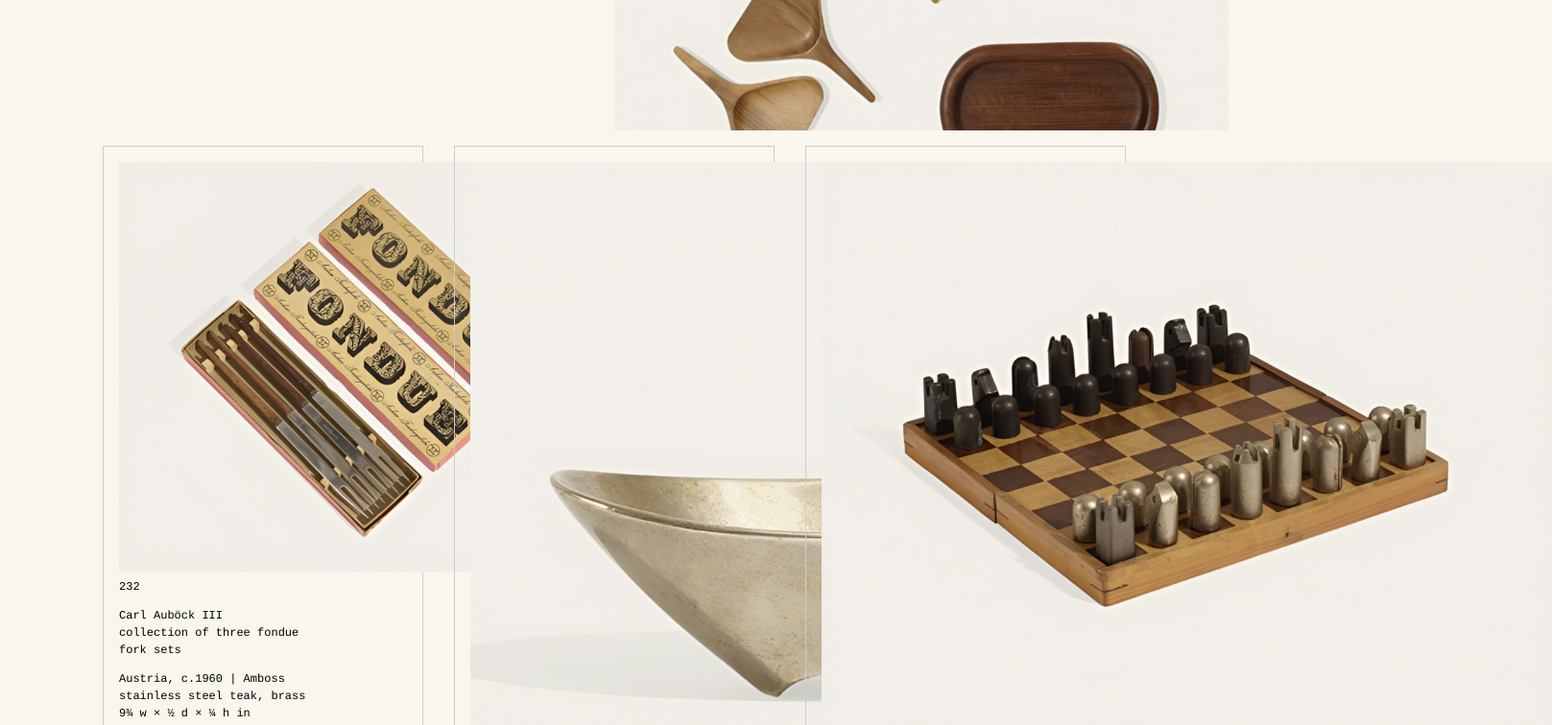
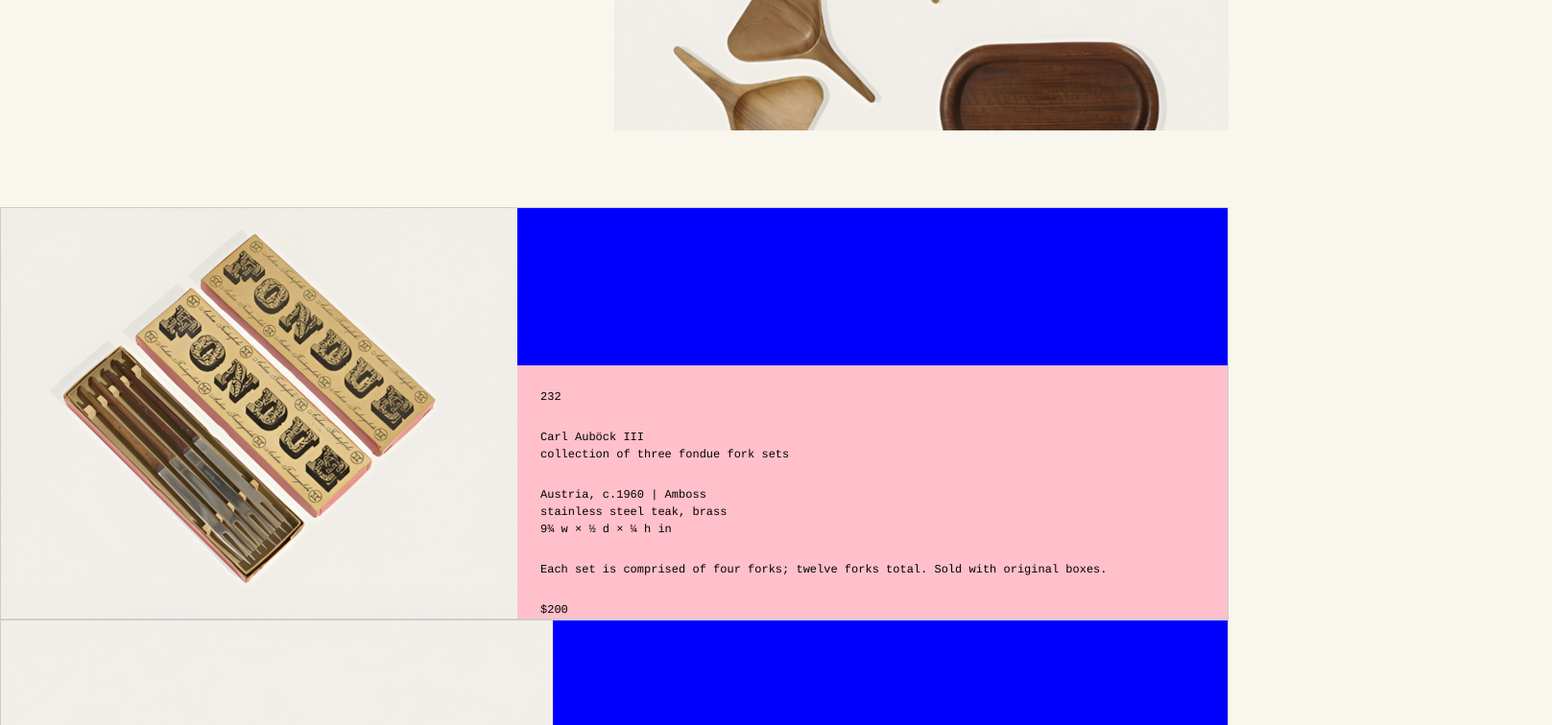
Before and after one commit to jennynguyenoberg/the-workshop, a React (Vite) app: page / in a window 1280 px wide. Shown: the part 660-1416 px from the top of the page at 96% size, 1617 px wide, since content can reach past the window. Built offline with nearby package versions, Linux system fonts and the light colour scheme.

Commit message:
Initial styling product items

```diff
--- a/src/App.tsx
+++ b/src/App.tsx
@@ -19,6 +19,7 @@ const GlobalStyle = createGlobalStyle`
   body {
     margin: 0;
     padding: 0;
+    box-sizing: border-box;
     background-color: #F8F6ED;
   }
 `;
--- a/src/components/ProductGallery/ProductGallery.styles.ts
+++ b/src/components/ProductGallery/ProductGallery.styles.ts
@@ -1,7 +1,5 @@
 import styled from 'styled-components';
 
 export const GalleryContainer = styled.div`
-  display: flex;
-  flex-wrap: wrap;
-  justify-content: center;
+  margin: 5em 0;
 `;
--- a/src/components/ProductItem/ProductItem.styles.ts
+++ b/src/components/ProductItem/ProductItem.styles.ts
@@ -1,16 +1,35 @@
 import styled from 'styled-components';
 
 export const ProductItemContainer = styled.div`
+  display: flex;
+  align-items: flex-end;
   border: 1px solid #ccc;
-  padding: 16px;
-  margin: 16px;
-  max-width: 300px;
+  padding: 0;
+  margin: 0;
+  max-width: 100%;
   font-family: 'Courier', sans-serif;
   font-size: 12px;
   line-height: 1.5em;
+  background-color: blue;
 `;
 
 export const ProductText = styled.div`
+  flex: 1;
+  padding: 0 24px;
+  display: flex;
+  flex-direction: column;
+  background-color: pink;
+`;
+
+export const ProductImage = styled.img`
+  max-width: 45%;
+  height: auto;
+`;
+
+export const ProductTextContent = styled.div`
+  margin-top: 2em;
+`;
+
+  export const ProductTextPara = styled.p`
   margin: 0;
-  width: 74%;
 `;
--- a/src/components/ProductItem/ProductItem.tsx
+++ b/src/components/ProductItem/ProductItem.tsx
@@ -1,5 +1,11 @@
 import { Product } from '../../types/types';
-import { ProductItemContainer, ProductText } from './ProductItem.styles';
+import {
+  ProductItemContainer,
+  ProductText,
+  ProductImage,
+  ProductTextContent,
+  ProductTextPara
+} from './ProductItem.styles';
 import { formatCurrency } from '../../utils/formatCurrency';
 
 interface ProductItemProps {
@@ -9,17 +15,20 @@ interface ProductItemProps {
 const ProductItem: React.FC<ProductItemProps> = ({ product }) => {
   return (
     <ProductItemContainer>
-      <img src={product.img} alt={product.name} />
-      <ProductText>{product.objectNum}</ProductText>
+      <ProductImage src={product.img} alt={product.name} />
       <ProductText>
-        <p>{product.collection}<br />{product.name}</p>
-      </ProductText>
-      <ProductText>
-        <p>{product.year}<br />{product.material}<br />{product.dimensions}</p>
-      </ProductText>
-      <ProductText>
-        <p>{product.objectDesc}</p>
-        <p>{formatCurrency(product.price)}</p>
+        <ProductTextContent>{product.objectNum}</ProductTextContent>
+        <ProductTextContent>
+          <ProductTextPara>{product.collection}</ProductTextPara>
+          <ProductTextPara>{product.name}</ProductTextPara>
+        </ProductTextContent>
+        <ProductTextContent>
+          <ProductTextPara>{product.year}</ProductTextPara>
+          <ProductTextPara>{product.material}</ProductTextPara>
+          <ProductTextPara>{product.dimensions}</ProductTextPara>
+        </ProductTextContent>
+        <ProductTextContent>{product.objectDesc}</ProductTextContent>
+        <ProductTextContent>{formatCurrency(product.price)}</ProductTextContent>
       </ProductText>
     </ProductItemContainer>
   );
```
